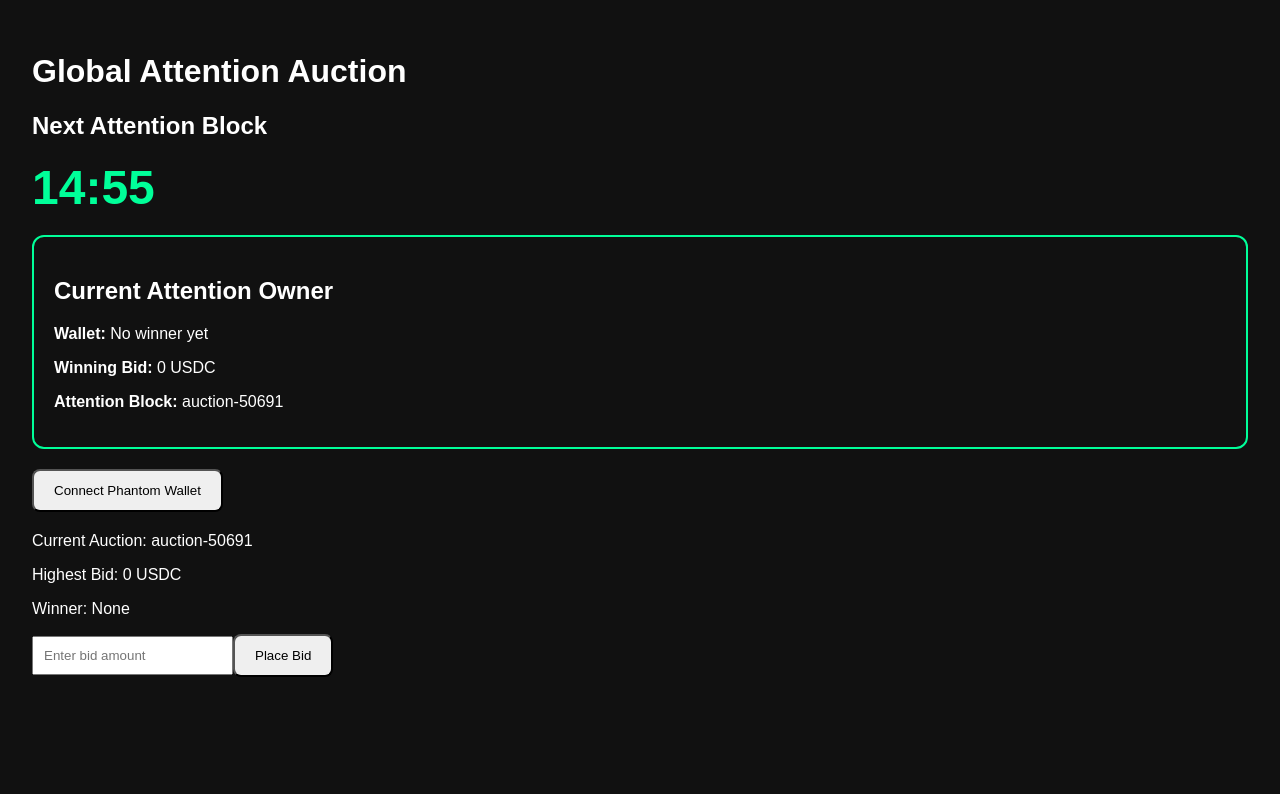
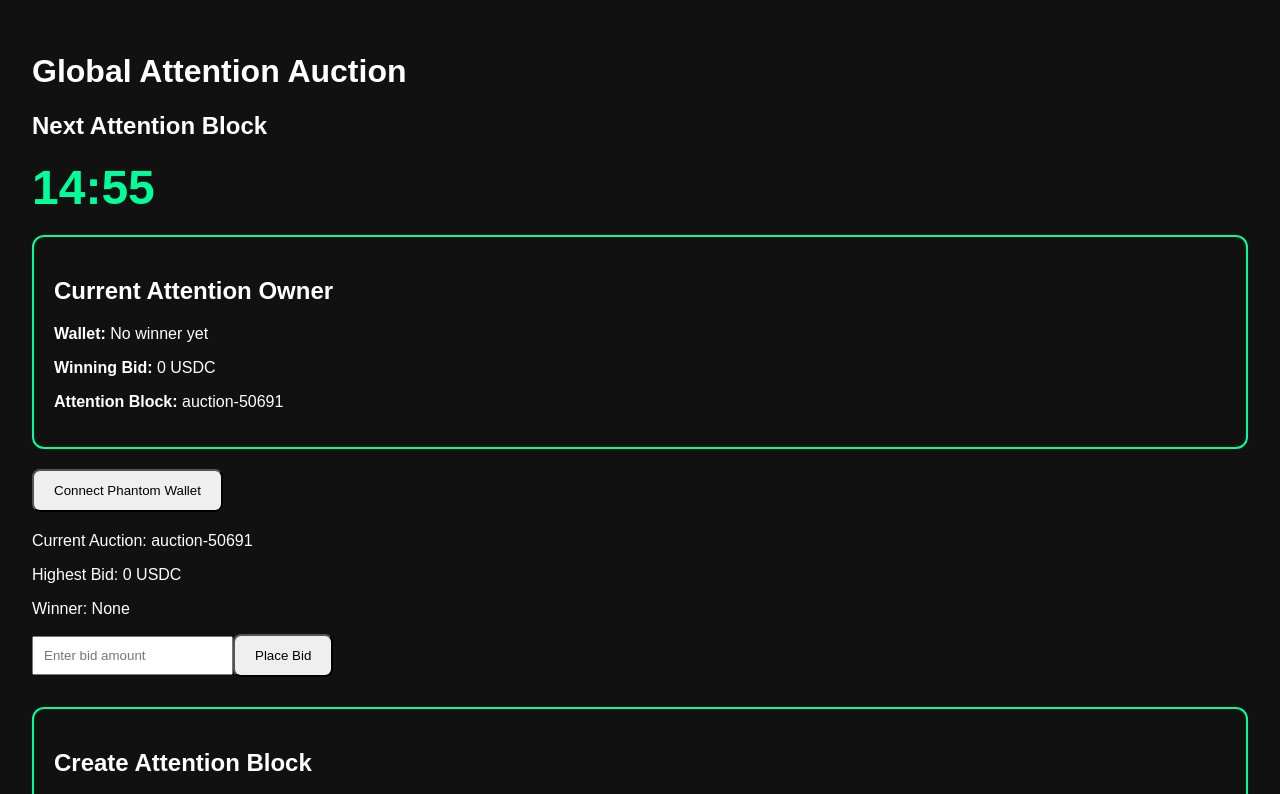
Before and after one commit to ceskam/Jukebox-Auction, a Next.js app in the folder apps/web/: page / in a window 1280 px wide. Shown: the top 794 px of the page. Built offline with nearby package versions, Linux system fonts and the light colour scheme; no server answers; the database is empty.

Commit message:
Update page.tsx

```diff
--- a/apps/web/app/page.tsx
+++ b/apps/web/app/page.tsx
@@ -2,6 +2,7 @@ import BidButton from "../BidButton";
 import WalletConnect from "../WalletConnect";
 import CountdownTimer from "../CountdownTimer";
 import AttentionOwner from "../AttentionOwner";
+import AttentionEditor from "../AttentionEditor";
 
 async function getAuction() {
   const res = await fetch("http://localhost:3000/api/auction", {
@@ -35,6 +36,8 @@ export default async function HomePage() {
       <p>Winner: {auction.winner ?? "None"}</p>
 
       <BidButton />
+
+      <AttentionEditor />
     </main>
   );
 }
```
